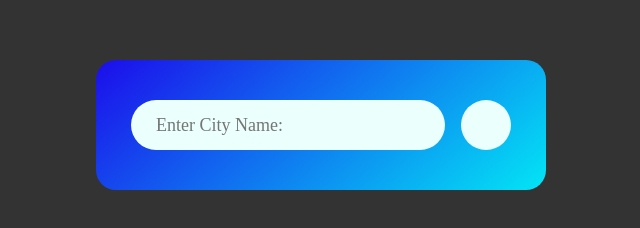
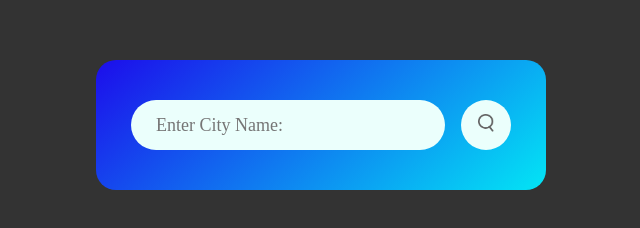
Before and after one commit to bhavneet-saini/weather-telling-app, a plain HTML site: page index.html in a window 1280 px wide. Shown: the full height of the page, 319-959 px from the left. Drawn offline with Linux system fonts and the light colour scheme; the site is published under a folder, as on GitHub Pages, so addresses that start at the root find nothing.

Commit message:
Again Update index.html

```diff
--- a/index.html
+++ b/index.html
@@ -12,7 +12,7 @@
     <div class="main">
         <div class="search">
             <input type="text" placeholder="Enter City Name:" spellcheck="false">
-            <button><img src="/search.png" alt=""></button>
+            <button><img src="search.png" alt=""></button>
         </div>
         <div class="error">
             <p>Invalid City Name</p>
```
